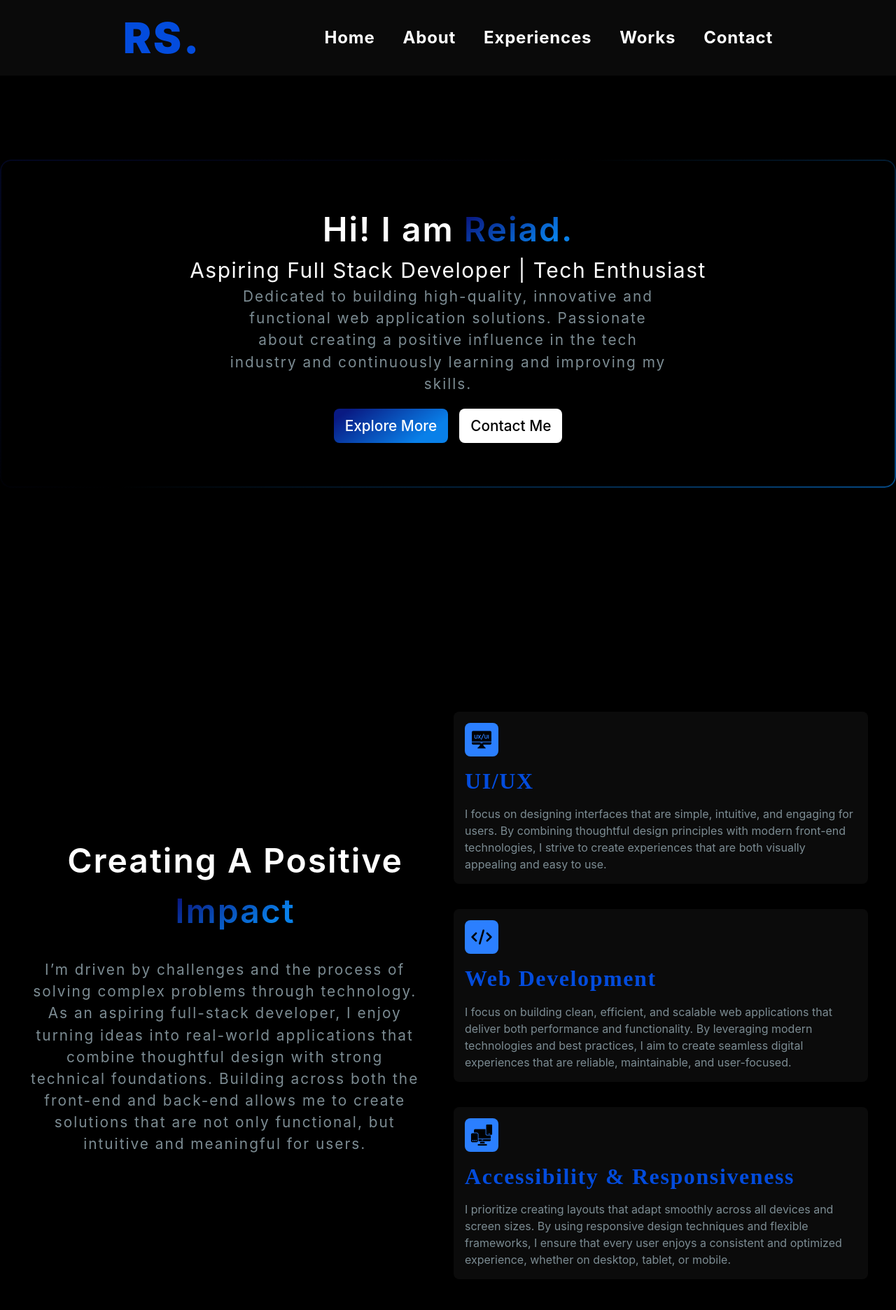
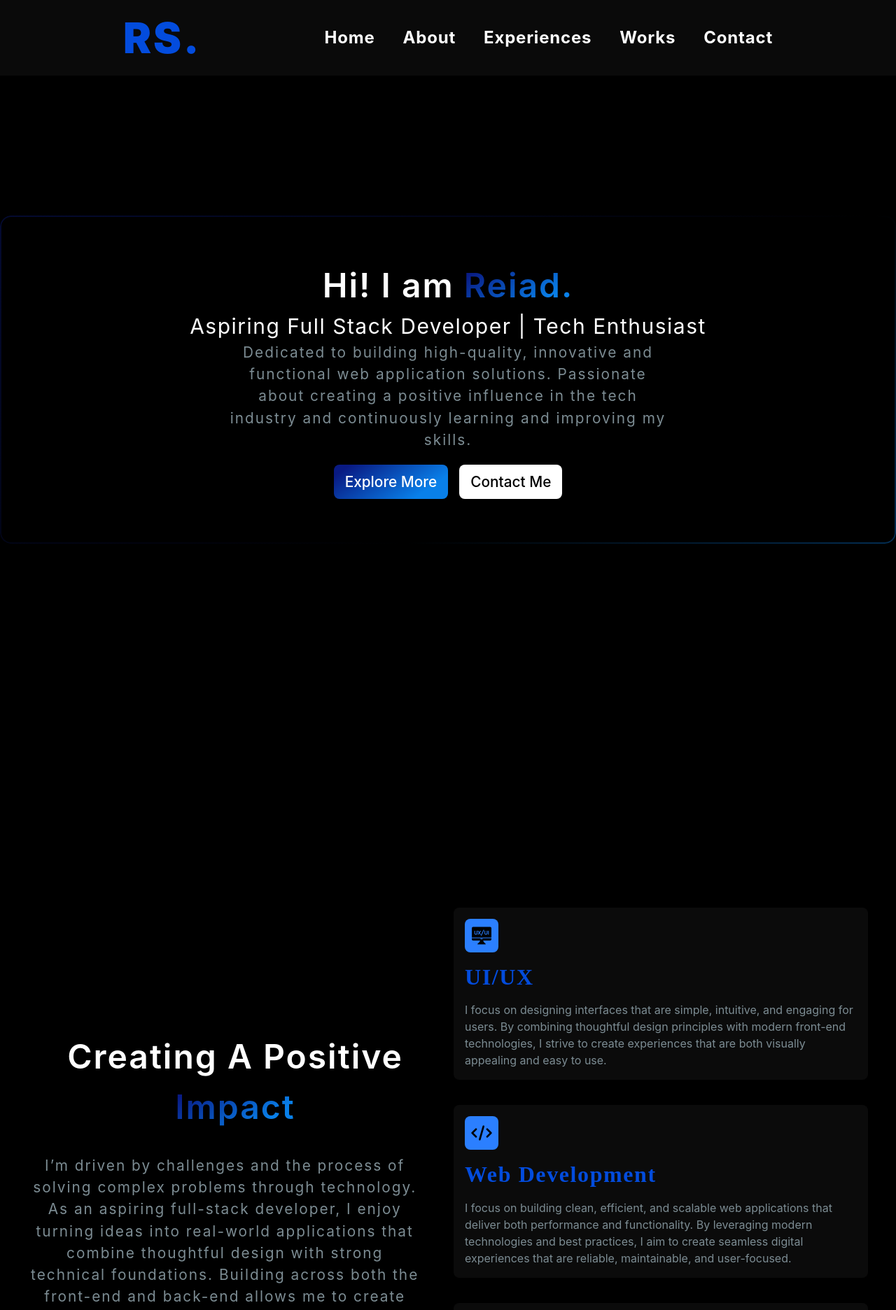
Before and after one commit to Rs134/Portfolio, a React (Vite) app: page / in a window 1280 px wide. Shown: the top 1872 px of the page at 70% size. Built offline with nearby package versions, Linux system fonts and the light colour scheme.

Commit message:
Updating layout

```diff
--- a/src/Components/About.jsx
+++ b/src/Components/About.jsx
@@ -1,7 +1,7 @@
 import AboutCard from "./AboutCard"
 export default function About(){
     return (
-        <div id="about" className="about-container flex align-center justify-between gap-4 mt-80 mx-10">
+        <div id="about" className="about-container flex align-center justify-between gap-4 my-130 mx-10">
             <div className="about-1 flex align-center justify-center flex-col gap-8 text-center w-3/5">
                 <h1 className="heading">Creating A Positive <span className="sub-heading">Impact</span></h1>
                 <p className="content about-content text-center">
--- a/src/Components/Experience.jsx
+++ b/src/Components/Experience.jsx
@@ -4,7 +4,7 @@ import ExperienceCard from './ExperienceCard';
 export default function Experience(){
     return(
 
-            <div className="journey-container mt-80" id="experience">
+            <div className="journey-container my-80" id="experience">
                 <h1 className="heading text-center">My <span className="sub-heading">Journey</span></h1>
                 <div className="outer-container flex items-center justify-center mt-10 flex-row mx-auto">
                     <div className="education-container">
--- a/src/Components/Form.jsx
+++ b/src/Components/Form.jsx
@@ -37,9 +37,9 @@ export default function Form(){
       };
 
     return (
-        <div id="contact" className="form-container my-80">
+        <div id="contact" className="form-container my-100">
             <h1 className="heading text-center">Let's <span className="sub-heading">Network</span></h1>
-            <div className="form-outline mt-12 flex items-center justify-center">
+            <div className="form-outline mt-10 flex items-center justify-center">
                 <form className="contact-form flex flex-col gap-6 align-center justify-center" onSubmit={onSubmit}>
                     <input
                         className="form-input"
@@ -60,7 +60,7 @@ export default function Form(){
                     />
 
                     <textarea
-                        className="form-input h-25"
+                        className="form-input h-45"
                         name="message"
                         placeholder="Message"
                         value={formData.message}
--- a/src/Components/Home.jsx
+++ b/src/Components/Home.jsx
@@ -1,6 +1,6 @@
 export default function Home(){
     return (
-        <div id="home" className="home-container flex items-center justify-center mt-30">
+        <div id="home" className="home-container flex items-center justify-center mt-50">
             <div className="home-content flex flex-col gap-1 items-center justify-center text-center">
                 <h1 className="heading"> Hi! I am <span className="sub-heading"> Reiad. </span></h1>
                 <h2 className="text-3xl tracking-wider"> Aspiring Full Stack Developer | Tech Enthusiast </h2>
@@ -9,8 +9,8 @@ export default function Home(){
                 Passionate about creating a positive influence in the tech industry and continuously learning and improving my skills.
                 </p>
                 <div className="home-btns flex items-center justify-center gap-4 mt-4">
-                    <button className="btn"> Explore More</button>
-                    <button className="btn-alternate"> Contact Me </button>
+                    <a className="btn" href="#about" > Explore More</a>
+                    <a className="btn-alternate" href="#contact" > Contact Me </a>
                 </div>
             </div>
         </div>
--- a/src/Components/Works.jsx
+++ b/src/Components/Works.jsx
@@ -9,7 +9,7 @@ import dashboard_thumbnail from "../assets/dashboard_thumbnail.png"
 export default function Works(){
 
     return(
-        <div id="works" className="works-outline mt-80">
+        <div id="works" className="works-outline my-80">
             <h1 className="heading text-center">Solutions In <span className="sub-heading">Action</span></h1>
             <div className="works-container grid grid-cols-1 md:grid-cols-2 lg:grid-cols-3 gap-8 mt-12">
                 <WorksPanel img={As_thumbnail} altname="AfterShock Website Thumbnail" name="AfterShock" content="Dynamic application integrated with a chatbot to help individuals cope with post-accident distress and trauma" link="https://aftershock.onrender.com/" />
--- a/src/index.css
+++ b/src/index.css
@@ -8,6 +8,9 @@
   --content-color: rgb(124, 140, 147);
 }
 
+html{
+  scroll-behavior: smooth;
+}
 
 body{
   background-color: rgb(0, 0, 0);
@@ -75,8 +78,8 @@ body{
   color: black;
 }
 
-.btn-alternate:hover{
-  box-shadow: 1px 1px 10px rgb(255, 255, 255);
+#home{
+  scroll-margin-top: 4rem;
 }
 
 .heading{
@@ -100,6 +103,10 @@ body{
   width: 55%;
 }
 
+#about{
+  scroll-margin-top: 4rem;
+}
+
 .about-content{
   width: 95%;
 }
@@ -110,6 +117,10 @@ body{
 
 .card-content{
   color: var(--content-color);
+}
+
+#experience{
+  scroll-margin-top: 2rem;
 }
 
 .education-container, .experience-container, .experience-card, .education-card{
@@ -153,6 +164,10 @@ body{
 
 .expr-descr{
   font-size: 1rem;
+}
+
+#works{
+  scroll-margin-top: 2rem;
 }
 
 .works-panel {
@@ -201,6 +216,11 @@ body{
 .works-panel:hover::after {
   opacity: 1;
 }
+
+#contact{
+  scroll-margin-top: 1rem;
+}
+
 .form-outline{
   padding: 1.5rem;
   width: 100%;
@@ -214,7 +234,7 @@ body{
 
 .form-input{
   background-color: rgba(26, 26, 26, 0.446);
-  border: 1px solid rgb(9, 128, 233);
+  border: 1px solid rgb(0, 72, 217);
   color: white;
   padding: 0.75rem ;
   border-radius: 0.5rem;
```
